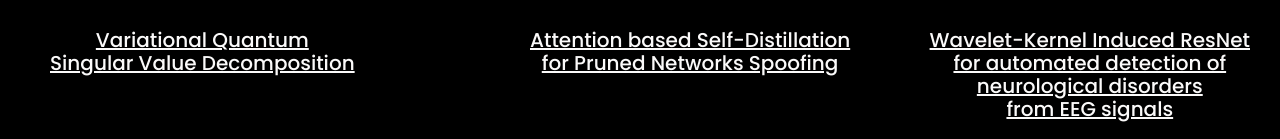
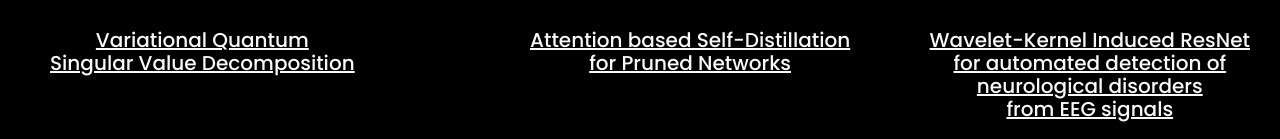
Before and after one commit to EziGo96/EziGo96.github.io, a website built with Parcel: page index.html in a window 1280 px wide. Shown: the part 2610-2749 px from the top of the page. Built offline with nearby package versions, Linux system fonts and the light colour scheme.

Commit message:
Update index.html

```diff
--- a/index.html
+++ b/index.html
@@ -333,7 +333,7 @@
             <br />
             <span>Attention based Self-Distillation</span>
             <br />
-            <span>for Pruned Networks Spoofing</span>
+            <span>for Pruned Networks</span>
             <br />
             <br />
           </a>
```
